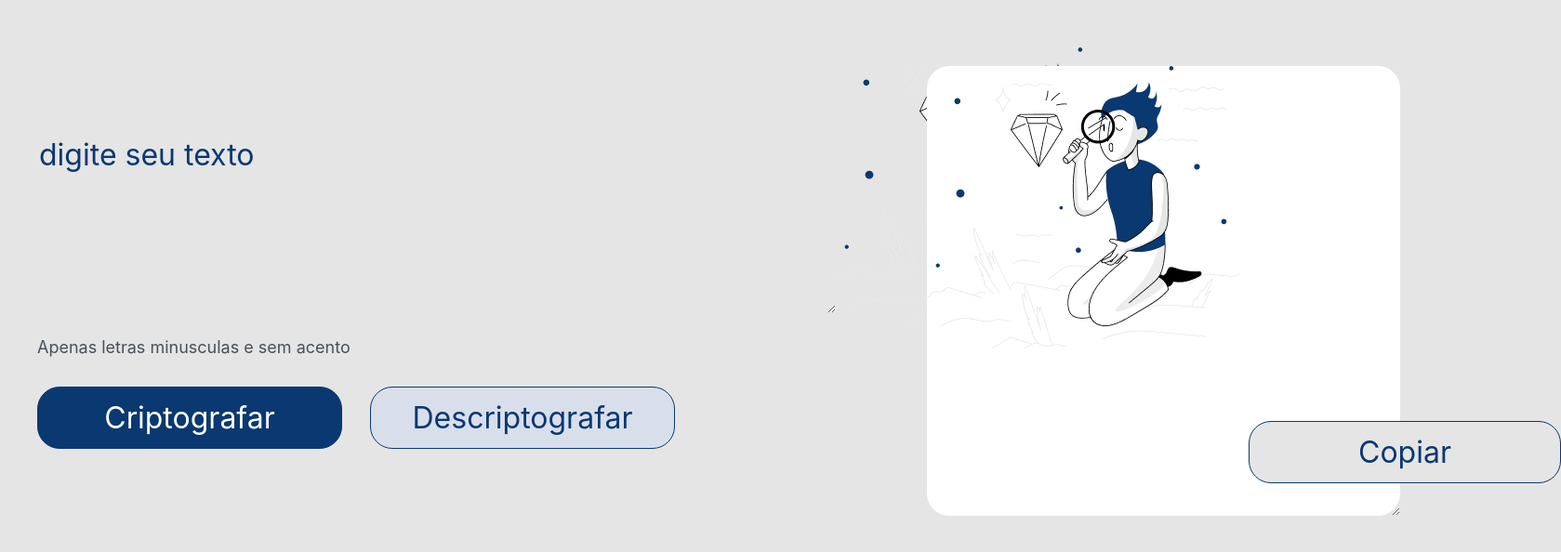
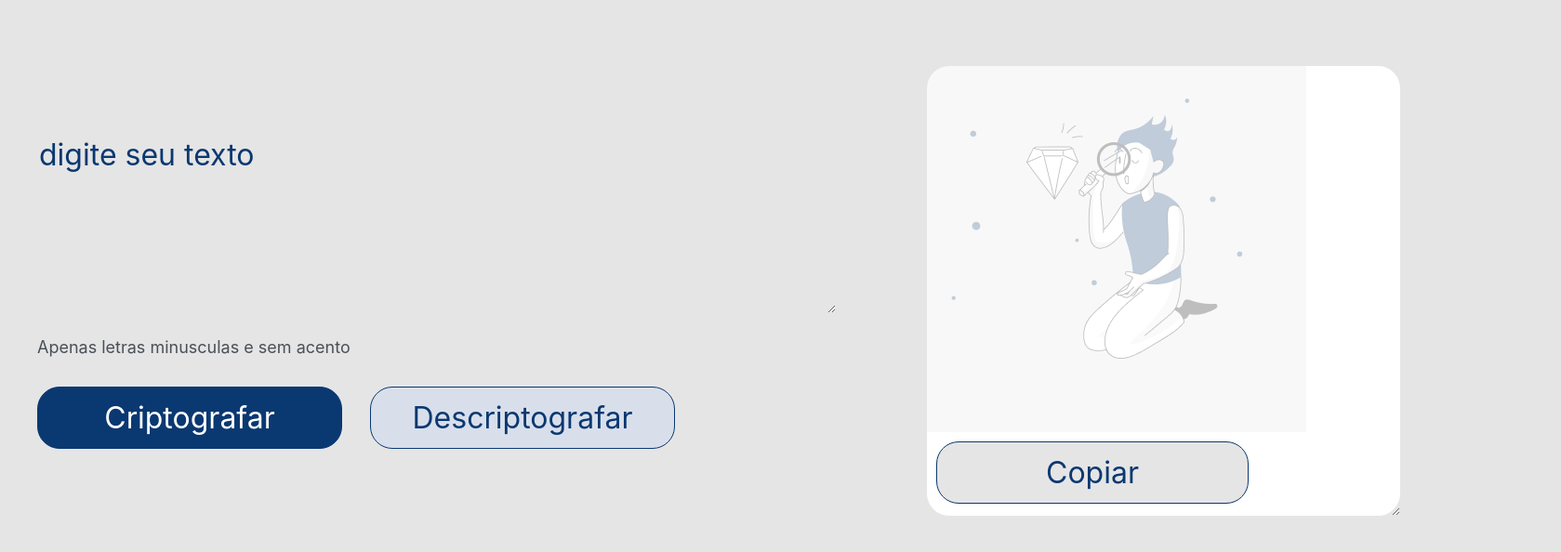
Before and after one commit to jvmpacheco/Challenge-Oracle-One, a plain HTML site: page index.html in a window 1280 px wide. Shown: the full height of the page at 93% size, 1679 px wide, since content can reach past the window. Drawn offline with Linux system fonts and the light colour scheme.

Commit message:
Update style.css

```diff
--- a/style.css
+++ b/style.css
@@ -31,11 +31,19 @@ main {
 .text-area:focus {
   outline: none;
 }
+
+.boneco {
+  padding: 55px;
+  margin-left: 60px;
+  position: relative;
+  display: flex;
+  opacity: 25%;
+  border: none;
+}
+
 .mensagem {
   background: white;
-  background-image: url(boneco.png);
-  background-repeat: no-repeat;
-  border: none;
+   border: none;
   border-radius: 24px;
   color: #0a3871;
   margin-left: 98px;
@@ -81,7 +89,7 @@ main {
   cursor: pointer;
   height: 67px;
   margin-left: 108px;
-  margin-top: 402px;
+  margin-top: 10px;
   position: absolute;
   width: 336px;
 }
```
